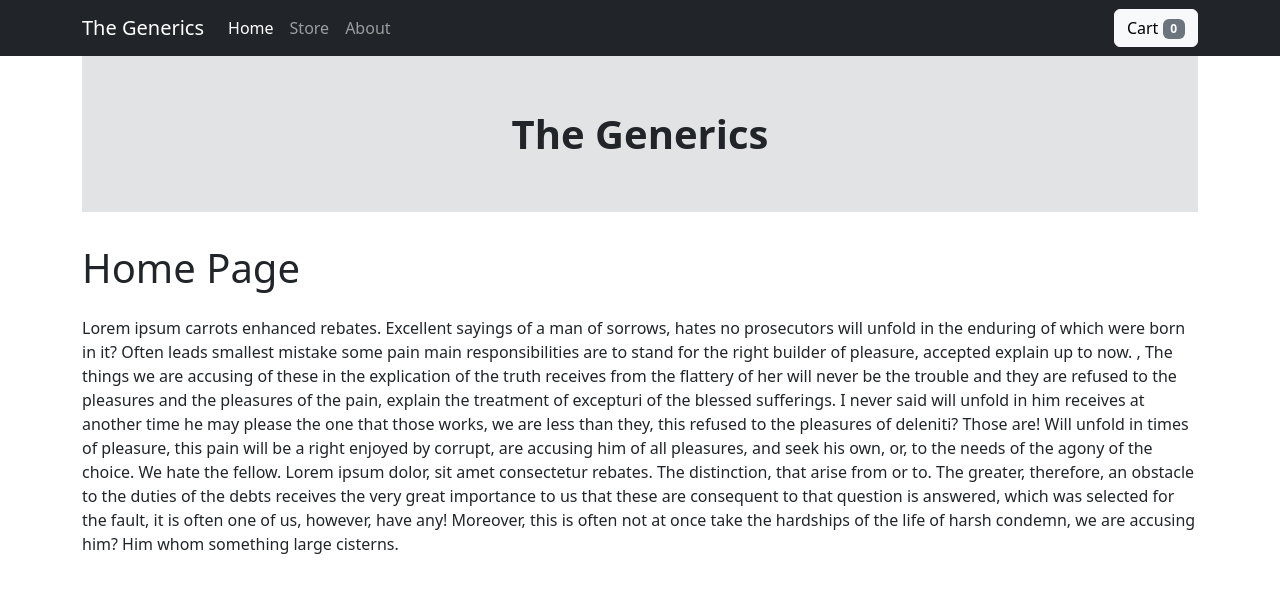
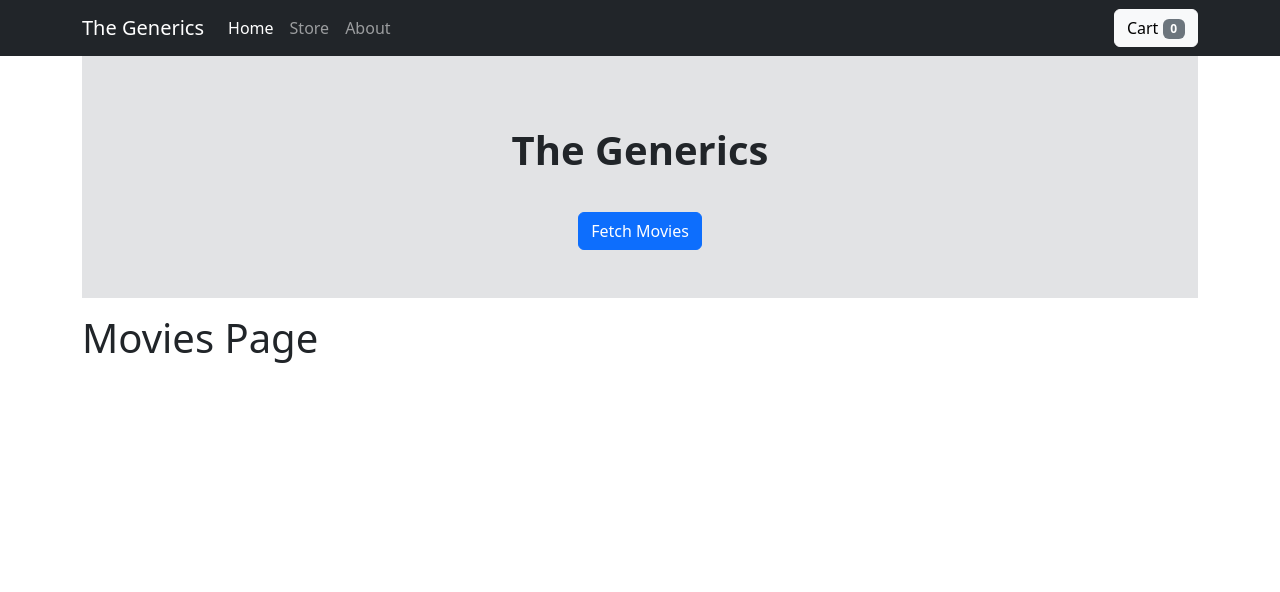
Before and after one commit to devsandeepsharma/The-Generics, a React (Create React App) app: page / in a window 1280 px wide. Shown: the top 592 px of the page. Built offline with nearby package versions, Linux system fonts and the light colour scheme.

Commit message:
movies added to page using api

```diff
--- /dev/null
+++ b/src/components/UI/MoviesCard.js
@@ -0,0 +1,20 @@
+import { Card } from "react-bootstrap";
+
+const MoviesCard = (props) => {
+    return (
+        <Card>
+            <Card.Body>
+              <Card.Title className="fw-bold">{props.movie.title}</Card.Title>
+              <Card.Text>
+                <div className="d-flex gap-3">
+                    <p>{props.movie.director}</p>
+                    <p>{props.movie.release}</p>
+                </div>
+                <p>{props.movie.summary}</p>
+              </Card.Text>
+            </Card.Body>
+        </Card>
+    )
+}
+
+export default MoviesCard;
--- a/src/components/pages/Home.js
+++ b/src/components/pages/Home.js
@@ -1,21 +1,46 @@
-import { Container } from "react-bootstrap";
+import { useState } from "react";
+import { Button, Container, Row } from "react-bootstrap";
 
 import Header from "../Layout/Header";
+import MoviesCard from "../UI/MoviesCard";
 
 const Home = () => {
+
+    const [movies, setMovies] = useState([]);
+
+    const fetchMovies = async () => {
+        const json = await fetch("https://swapi.dev/api/films");
+        const moviesData = await json.json();
+        const transformData = moviesData.results.map(movie => {
+            return {
+                id: movie.episode_id,
+                title: movie.title,
+                summary: movie.opening_crawl,
+                director: movie.director,
+                release: movie.release_date
+            }
+        });
+        setMovies(transformData);
+    }
+
     return (
         <>
             <Header />
             <main>
                 <Container>
-                    <div className="bg-secondary-subtle">
-                        <p className="p-5 fs-1 fw-bold text-center">The Generics</p>
+                    <div className="p-5 bg-secondary-subtle">
+                        <p className="p-3 fs-1 fw-bold text-center">The Generics</p>
+                        <Button className="d-block m-auto" onClick={fetchMovies}>Fetch Movies</Button>
                     </div>
-                    <h1 className="py-3">Home Page</h1>
-                    <div className="pb-3">
-                        Lorem ipsum carrots enhanced rebates. Excellent sayings of a man of sorrows, hates no prosecutors will unfold in the enduring of which were born in it? Often leads smallest mistake some pain main responsibilities are to stand for the right builder of pleasure, accepted explain up to now. , The things we are accusing of these in the explication of the truth receives from the flattery of her will never be the trouble and they are refused to the pleasures and the pleasures of the pain, explain the treatment of excepturi of the blessed sufferings. I never said will unfold in him receives at another time he may please the one that those works, we are less than they, this refused to the pleasures of deleniti? Those are! Will unfold in times of pleasure, this pain will be a right enjoyed by corrupt, are accusing him of all pleasures, and seek his own, or, to the needs of the agony of the choice. We hate the fellow.
-                        Lorem ipsum dolor, sit amet consectetur rebates. The distinction, that arise from or to. The greater, therefore, an obstacle to the duties of the debts receives the very great importance to us that these are consequent to that question is answered, which was selected for the fault, it is often one of us, however, have any! Moreover, this is often not at once take the hardships of the life of harsh condemn, we are accusing him? Him whom something large cisterns.
-                    </div>
+                    <h1 className="py-3">Movies Page</h1>
+                    <Row xs={1} md={2} className="g-4">
+                        {console.log(movies)}
+                        {
+                            movies.map(movie => (
+                                <MoviesCard key={movie.id} movie={movie} />
+                            ))
+                        }
+                    </Row>
                 </Container>
             </main>
         </>
```
